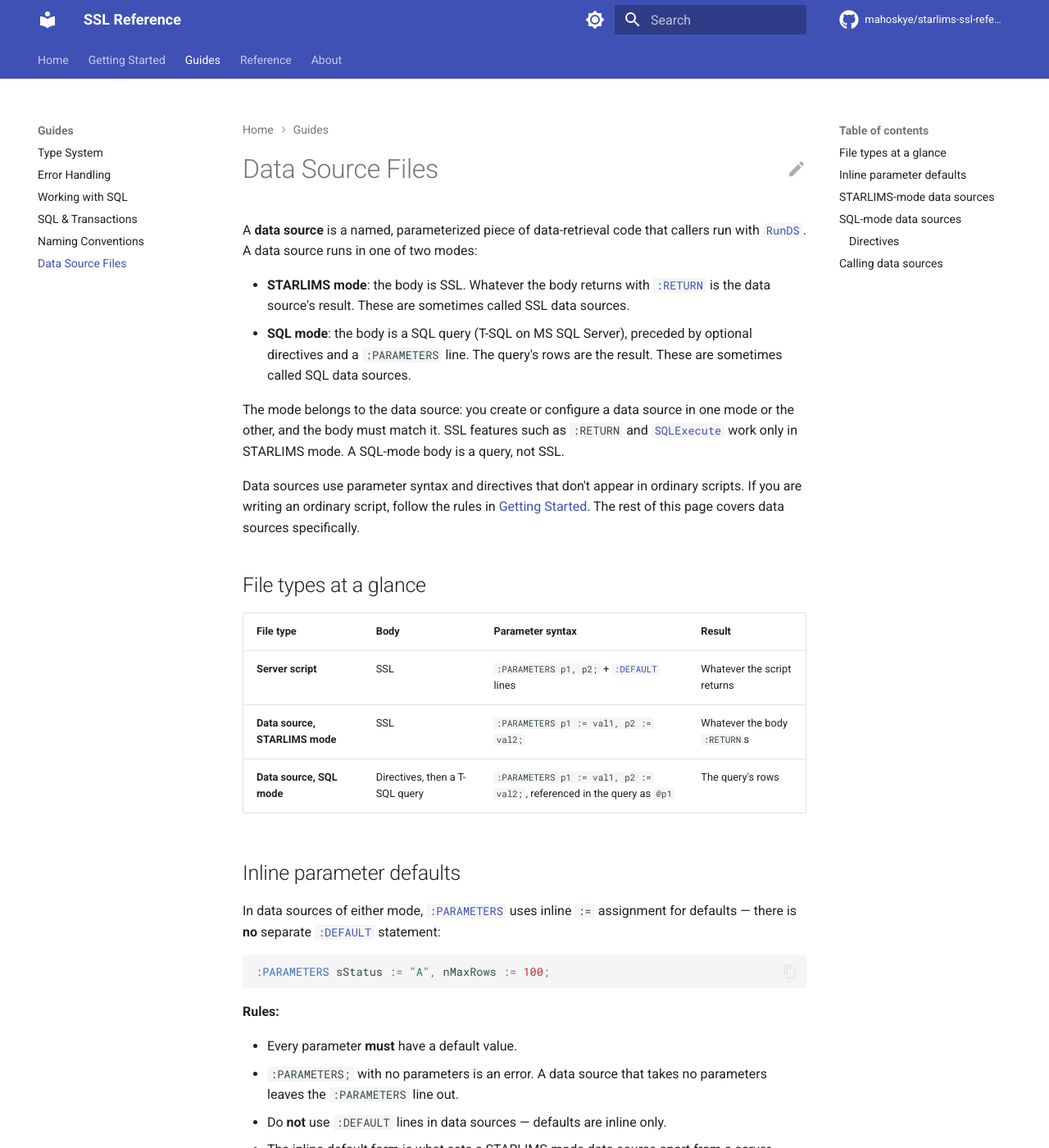
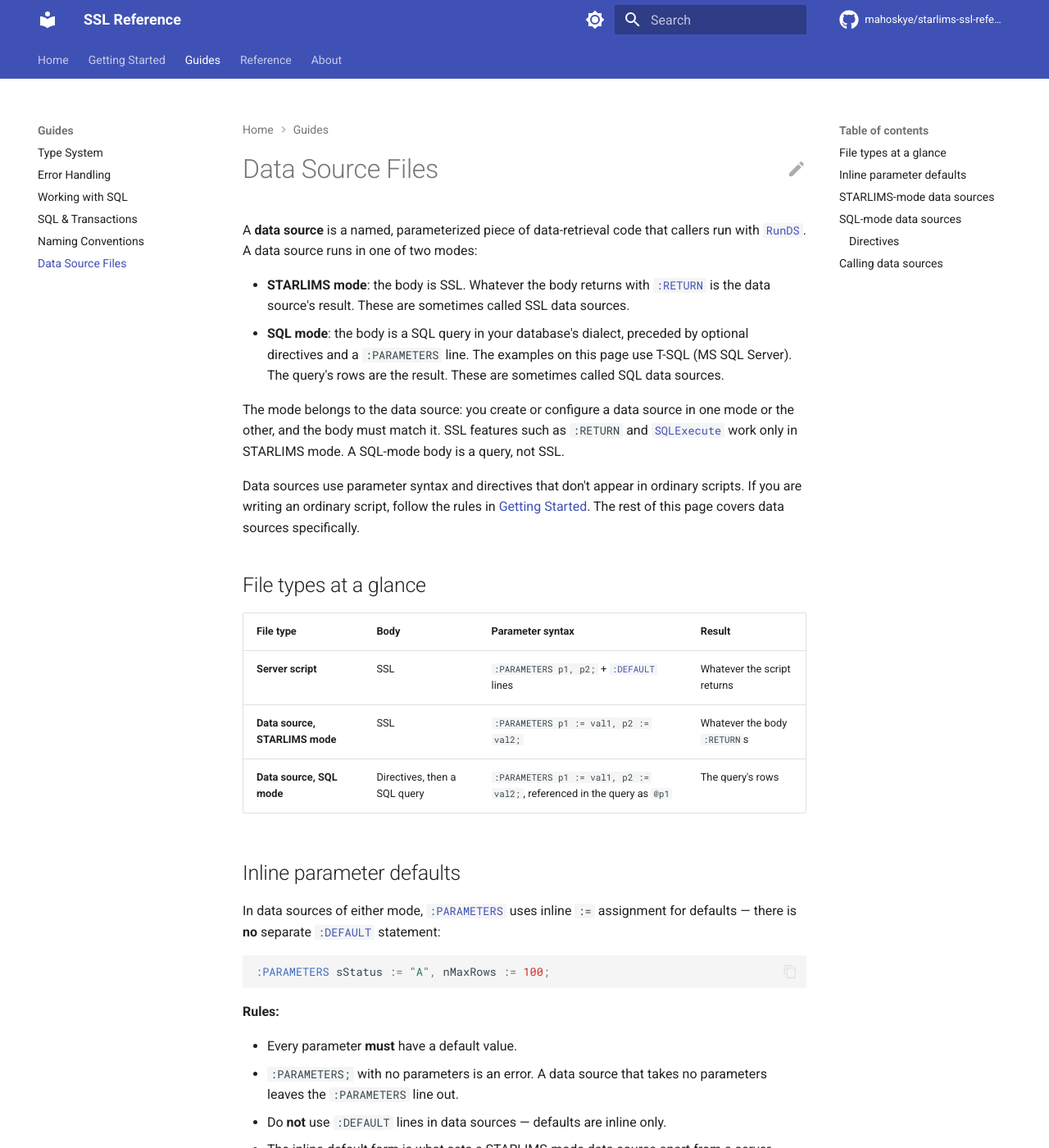
Before and after one commit to mahoskye/starlims-ssl-reference, an MkDocs documentation site: the page built from content/guides/data-sources.md, in a window 1280 px wide and 1400 px high. Shown: the whole window at 82% size. Built offline with MkDocs 1.6.1 and Material for MkDocs 9.7.7, drawn with Linux system fonts in a browser that asks for light colours; plug-ins that fetch from the network failed and are left out; comment, search, counter and statistics services are not loaded; some of the changed text lies outside the part shown.

Commit message:
docs: data-sources guide describes SQL mode as dialect-neutral
The examples stay in T-SQL; the mode itself is not tied to one database.

Co-Authored-By: Claude Opus 5.5 <noreply@anthropic.com>

````diff
--- a/content/guides/data-sources.md
+++ b/content/guides/data-sources.md
@@ -3,7 +3,7 @@
 A **data source** is a named, parameterized piece of data-retrieval code that callers run with [`RunDS`](../reference/functions/RunDS.md). A data source runs in one of two modes:
 
 - **STARLIMS mode**: the body is SSL. Whatever the body returns with [`:RETURN`](../reference/keywords/RETURN.md) is the data source's result. These are sometimes called SSL data sources.
-- **SQL mode**: the body is a SQL query (T-SQL on MS SQL Server), preceded by optional directives and a `:PARAMETERS` line. The query's rows are the result. These are sometimes called SQL data sources.
+- **SQL mode**: the body is a SQL query in your database's dialect, preceded by optional directives and a `:PARAMETERS` line. The examples on this page use T-SQL (MS SQL Server). The query's rows are the result. These are sometimes called SQL data sources.
 
 The mode belongs to the data source: you create or configure a data source in one mode or the other, and the body must match it. SSL features such as `:RETURN` and [`SQLExecute`](../reference/functions/SQLExecute.md) work only in STARLIMS mode. A SQL-mode body is a query, not SSL.
 
@@ -15,7 +15,7 @@ Data sources use parameter syntax and directives that don't appear in ordinary s
 |-----------|------|------------------|--------|
 | **Server script** | SSL | `:PARAMETERS p1, p2;` + [`:DEFAULT`](../reference/keywords/DEFAULT.md) lines | Whatever the script returns |
 | **Data source, STARLIMS mode** | SSL | `:PARAMETERS p1 := val1, p2 := val2;` | Whatever the body `:RETURN`s |
-| **Data source, SQL mode** | Directives, then a T-SQL query | `:PARAMETERS p1 := val1, p2 := val2;`, referenced in the query as `@p1` | The query's rows |
+| **Data source, SQL mode** | Directives, then a SQL query | `:PARAMETERS p1 := val1, p2 := val2;`, referenced in the query as `@p1` | The query's rows |
 
 ## Inline parameter defaults
 
@@ -54,7 +54,7 @@ This data source returns the matching rows as an array of rows, and [`RunDS`](..
 
 ## SQL-mode data sources
 
-A SQL-mode data source is a T-SQL query. Parameters from the `:PARAMETERS` line are referenced as `@name`. The `?name?` markers used by `SQLExecute` do not work here. Directives come before the query:
+A SQL-mode data source is a SQL query. Parameters from the `:PARAMETERS` line are referenced as `@name`. The `?name?` markers used by `SQLExecute` do not work here. Directives come before the query:
 
 ```ssl
 :DSN := DATABASE;
````
